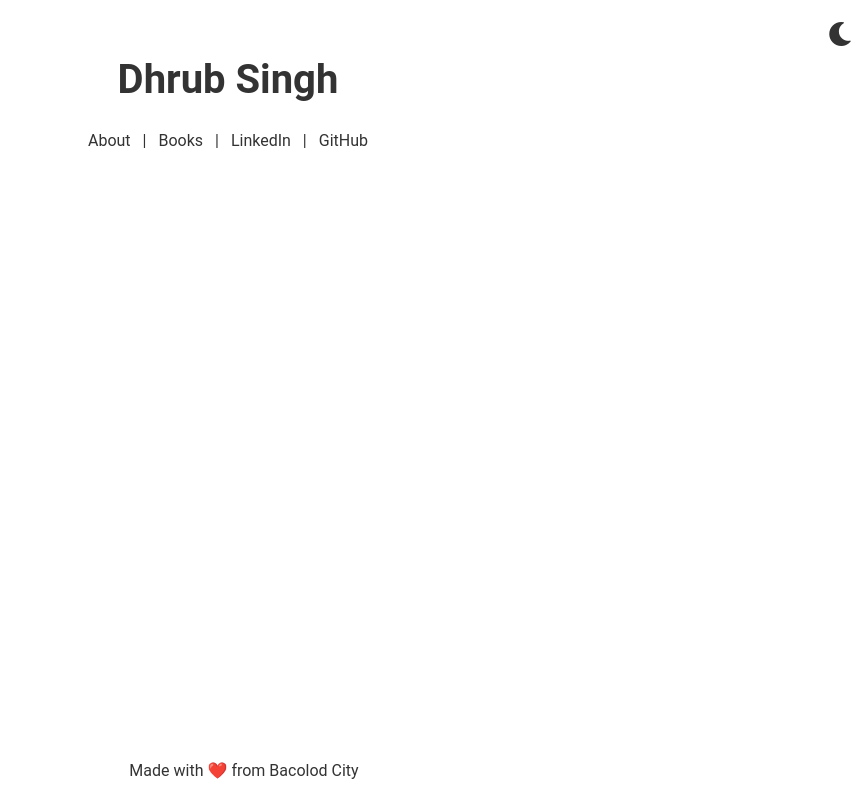
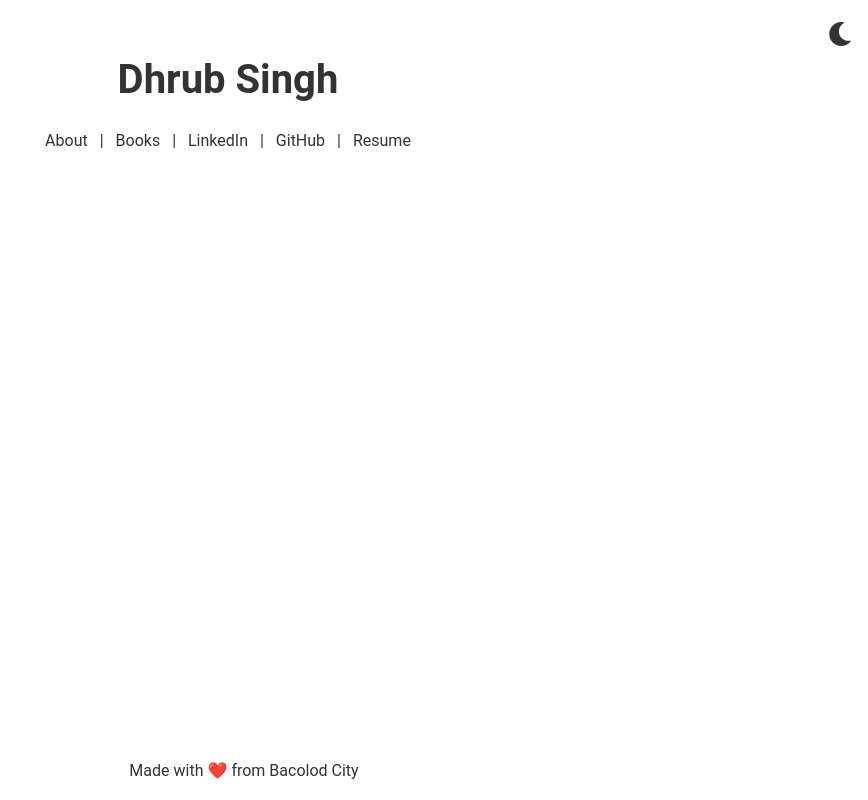
Before and after one commit to dhrubsingh/dhrubsingh.github.io, a plain HTML site: page index.html in a window 1280 px wide. Shown: the whole page, without its empty margins (412-1280 px from the left). Drawn offline with Linux system fonts and the light colour scheme.

Commit message:
added resume

```diff
--- a/index.html
+++ b/index.html
@@ -11,7 +11,7 @@
 <body class="light-mode">
     <header>
         <h1>Dhrub Singh</h1>
-        <p><a href="#" id="about-link">About</a> | <a href="#books">Books</a> | <a href="https://www.linkedin.com/in/dhrubhagatsingh/">LinkedIn</a> | <a href="https://github.com/dhrubsingh">GitHub</a></p>
+        <p><a href="#" id="about-link">About</a> | <a href="#books">Books</a> | <a href="https://www.linkedin.com/in/dhrubhagatsingh/">LinkedIn</a> | <a href="https://github.com/dhrubsingh">GitHub</a> | <a href="https://drive.google.com/file/d/1HTGL1oSjwbkytILaNikrdynG1H05UCtt/view?usp=sharing">Resume</a></p>
         <div id="night-mode-toggle" title="Toggle Night Mode"><i class="fas fa-moon"></i></div>
     </header>
 
```
